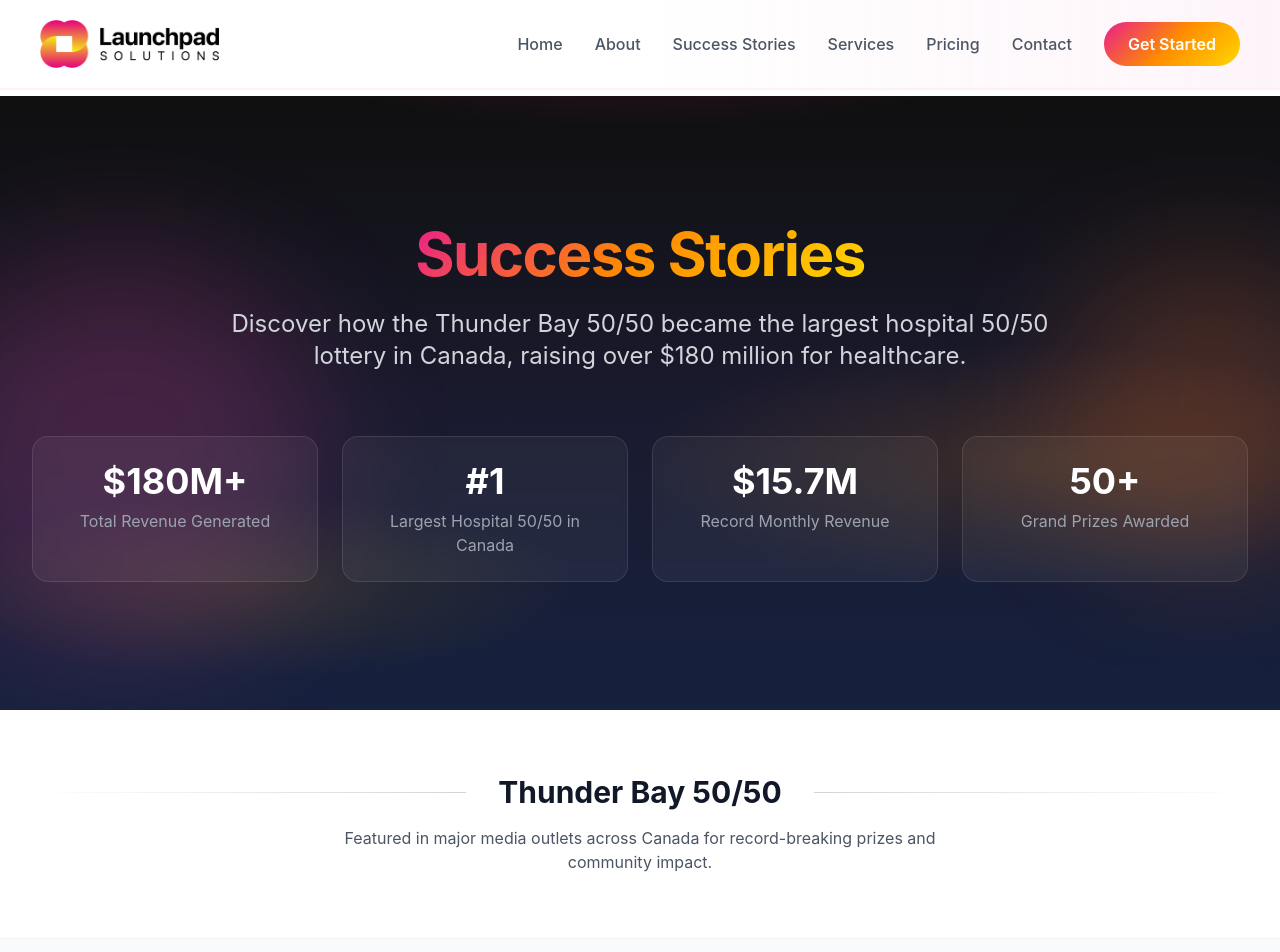
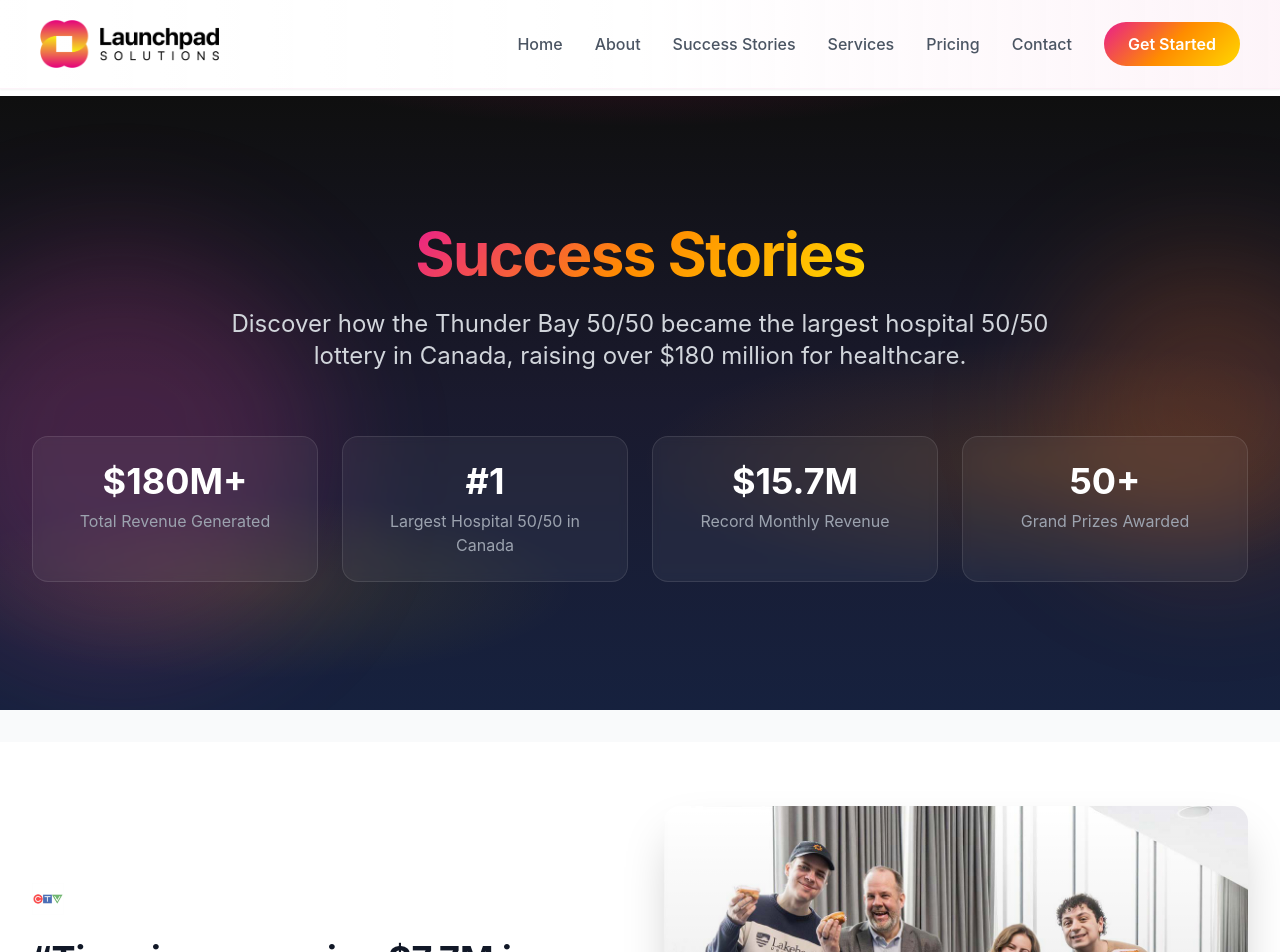
Before and after one commit to launchpadsolutionsdev/consultingwebsite, a Next.js app: page /success-stories in a window 1280 px wide. Shown: the top 952 px of the page. Built offline with nearby package versions, Linux system fonts and the light colour scheme.

Commit message:
Remove Thunder Bay 50/50 header strip from success stories
https://claude.ai/code/session_012DsmTG9bnpmJ8E1XjXLuU2

```diff
--- a/src/app/success-stories/page.tsx
+++ b/src/app/success-stories/page.tsx
@@ -68,22 +68,6 @@ export default function SuccessStoriesPage() {
               </div>
             ))}
           </div>
-        </div>
-      </section>
-
-      {/* Thunder Bay 50/50 Section Header */}
-      <section className="py-16 bg-white border-b border-gray-100">
-        <div className="max-w-7xl mx-auto px-6 lg:px-8">
-          <div className="flex items-center justify-center gap-4">
-            <div className="h-px flex-1 bg-gradient-to-r from-transparent to-gray-300" />
-            <h2 className="text-2xl md:text-3xl font-bold text-gray-900 text-center px-4">
-              Thunder Bay 50/50
-            </h2>
-            <div className="h-px flex-1 bg-gradient-to-l from-transparent to-gray-300" />
-          </div>
-          <p className="text-center text-gray-600 mt-4 max-w-2xl mx-auto">
-            Featured in major media outlets across Canada for record-breaking prizes and community impact.
-          </p>
         </div>
       </section>
 
```
